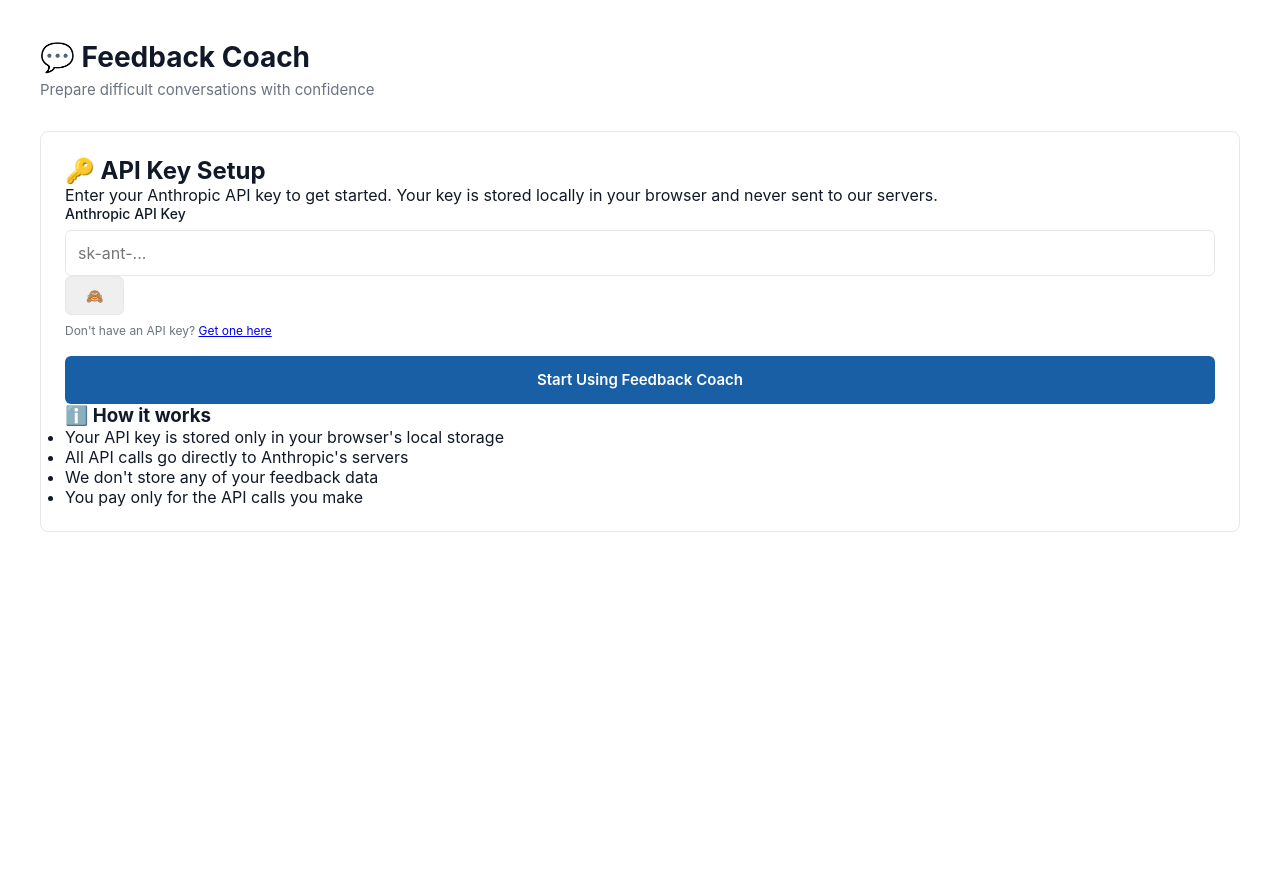
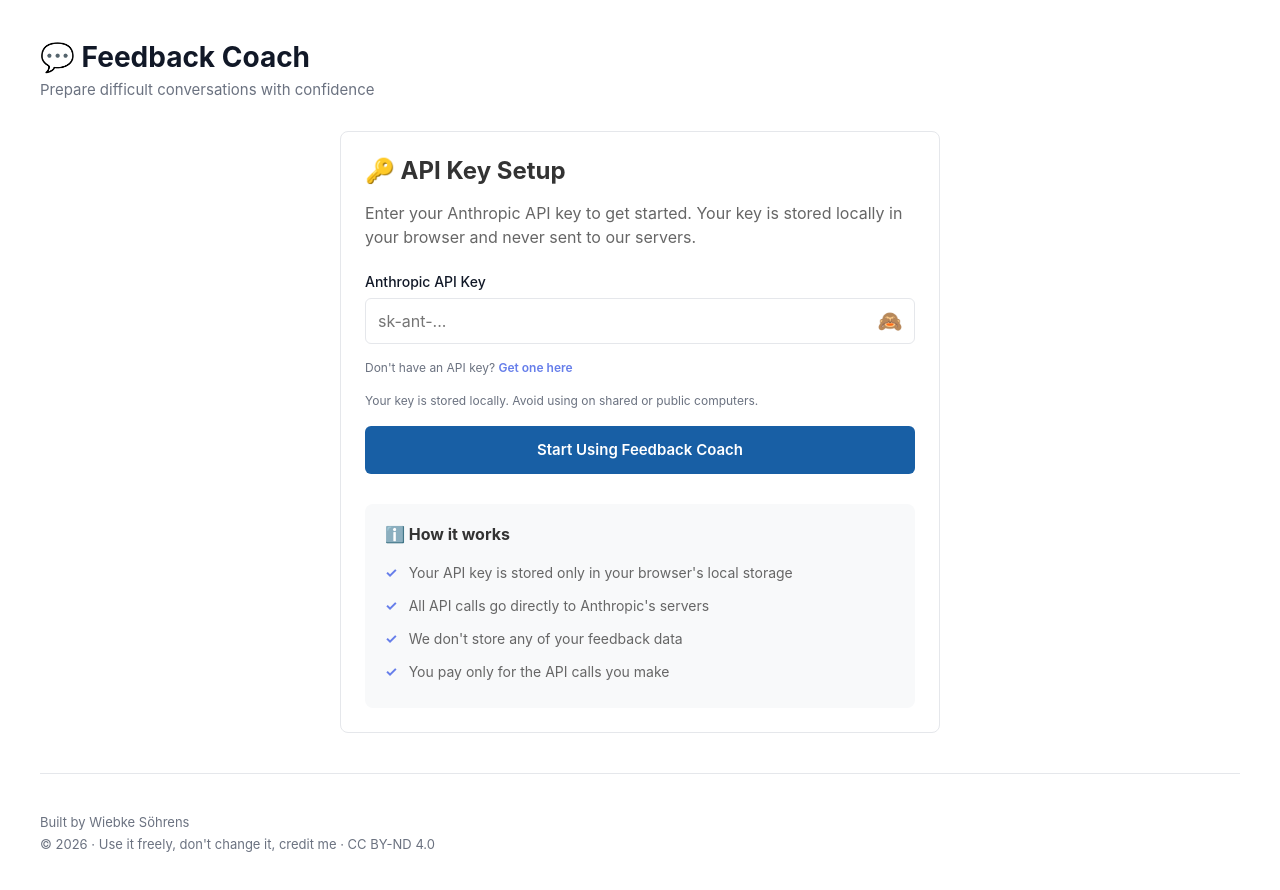
Before and after one commit to WieSoe/feedback-coach, a React (Vite) app: page / in a window 1280 px wide. Shown: the top 890 px of the page. Built offline with nearby package versions, Linux system fonts and the light colour scheme.

Commit message:
feat: footer with author name and license, security improvements

```diff
--- a/src/App.css
+++ b/src/App.css
@@ -128,3 +128,17 @@
   border-radius: 6px;
   margin-bottom: 20px;
 }
+
+.app-footer {
+  text-align: left;
+  font-size: 13px;
+  color: var(--color-text-secondary, #6b7280);
+  padding-top: 40px;
+  padding-bottom: 24px;
+  border-top: 0.5px solid #e5e7eb;
+  margin-top: 40px;
+}
+
+.app-footer p + p {
+  margin-top: 6px;
+}
--- a/src/App.jsx
+++ b/src/App.jsx
@@ -141,6 +141,11 @@
           )}
         </div>
       )}
+
+      <footer className="app-footer">
+        <p>Built by Wiebke Söhrens</p>
+        <p>© 2026 · Use it freely, don't change it, credit me · CC BY-ND 4.0</p>
+      </footer>
     </div>
   )
 }
--- a/src/components/ApiKeySetup.jsx
+++ b/src/components/ApiKeySetup.jsx
@@ -28,6 +28,7 @@
               type={showKey ? 'text' : 'password'}
               value={key}
               onChange={(e) => setKey(e.target.value)}
+              maxLength={500}
               placeholder="sk-ant-..."
             />
             <button
@@ -44,6 +45,9 @@
               Get one here
             </a>
           </small>
+          <p className="api-key-warning">
+            Your key is stored locally. Avoid using on shared or public computers.
+          </p>
         </div>
 
         <button type="submit" className="primary">
--- a/src/components/FeedbackForm.jsx
+++ b/src/components/FeedbackForm.jsx
@@ -135,6 +135,7 @@
                 name="recipient"
                 value={formData.recipient}
                 onChange={handleChange}
+                maxLength={500}
                 placeholder="e.g., John (my report), Team lead, VP Engineering"
                 autoComplete="off"
               />
@@ -150,6 +151,7 @@
             name="topic"
             value={formData.topic}
             onChange={handleChange}
+            maxLength={500}
             placeholder={isSelf ? 'e.g., A colleague interrupted me, I felt dismissed in a meeting...' : 'e.g., Code quality, Communication, Deadline missed'}
             autoComplete="off"
           />
@@ -162,8 +164,10 @@
             name="description"
             value={formData.description}
             onChange={handleChange}
+            maxLength={2000}
             placeholder={isSelf ? "Write freely. No judgment here. You can even say 'he's being an asshole' — we'll help you find what's really going on." : 'Describe the situation, behavior, or concern. Be specific and factual.'}
           />
+          <p className="char-counter">{formData.description.length} / 2000 characters</p>
         </div>
 
         <button type="submit" className="primary" disabled={loading}>
--- a/src/components/FeedbackOutput.jsx
+++ b/src/components/FeedbackOutput.jsx
@@ -109,6 +109,7 @@
             value={input}
             onChange={(e) => setInput(e.target.value)}
             onKeyDown={handleKeyDown}
+            maxLength={2000}
             placeholder="Ask a follow-up… e.g. 'What if they react defensively?' or 'Make it more direct'"
             disabled={chatLoading}
             className="chat-textarea"
--- a/src/styles/ApiKeySetup.css
+++ b/src/styles/ApiKeySetup.css
@@ -0,0 +1,100 @@
+.api-setup {
+  max-width: 600px;
+  margin: 0 auto;
+}
+
+.api-setup h2 {
+  margin-bottom: 16px;
+  color: #333;
+}
+
+.subtitle {
+  color: #666;
+  margin-bottom: 24px;
+  line-height: 1.5;
+}
+
+.key-input-wrapper {
+  position: relative;
+  display: flex;
+  align-items: center;
+}
+
+.key-input-wrapper input {
+  flex: 1;
+  padding-right: 40px;
+}
+
+.toggle-btn {
+  position: absolute;
+  right: 10px;
+  background: none;
+  border: none;
+  cursor: pointer;
+  font-size: 20px;
+  padding: 0;
+  width: 30px;
+  height: 30px;
+  display: flex;
+  align-items: center;
+  justify-content: center;
+}
+
+.toggle-btn:hover {
+  transform: scale(1.1);
+}
+
+small {
+  display: block;
+  margin-top: 8px;
+  color: #666;
+  font-size: 12px;
+}
+
+small a {
+  color: #667eea;
+  text-decoration: none;
+  font-weight: 600;
+}
+
+small a:hover {
+  text-decoration: underline;
+}
+
+.api-key-warning {
+  margin-top: 8px;
+  font-size: 12px;
+  color: #6b7280;
+  line-height: 1.4;
+}
+
+.info-box {
+  background: #f8f9fa;
+  padding: 20px;
+  border-radius: 8px;
+  margin-top: 30px;
+}
+
+.info-box h3 {
+  margin-bottom: 12px;
+  color: #333;
+  font-size: 16px;
+}
+
+.info-box ul {
+  list-style: none;
+  padding: 0;
+}
+
+.info-box li {
+  padding: 8px 0;
+  color: #666;
+  font-size: 14px;
+}
+
+.info-box li:before {
+  content: '✓ ';
+  color: #667eea;
+  font-weight: bold;
+  margin-right: 8px;
+}
--- a/src/styles/FeedbackForm.css
+++ b/src/styles/FeedbackForm.css
@@ -50,6 +50,12 @@
   line-height: 1.6;
 }
 
+.char-counter {
+  font-size: 12px;
+  color: #6b7280;
+  line-height: 1.4;
+}
+
 .needs-hint {
   font-size: 13px;
   color: #6b7280;
```
